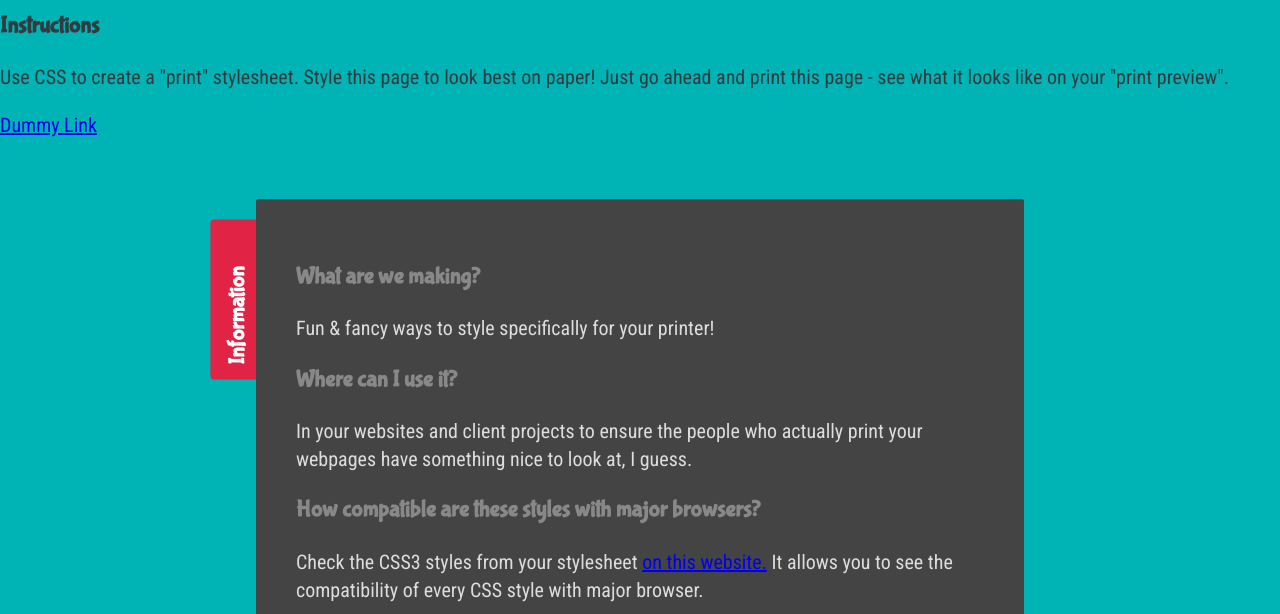
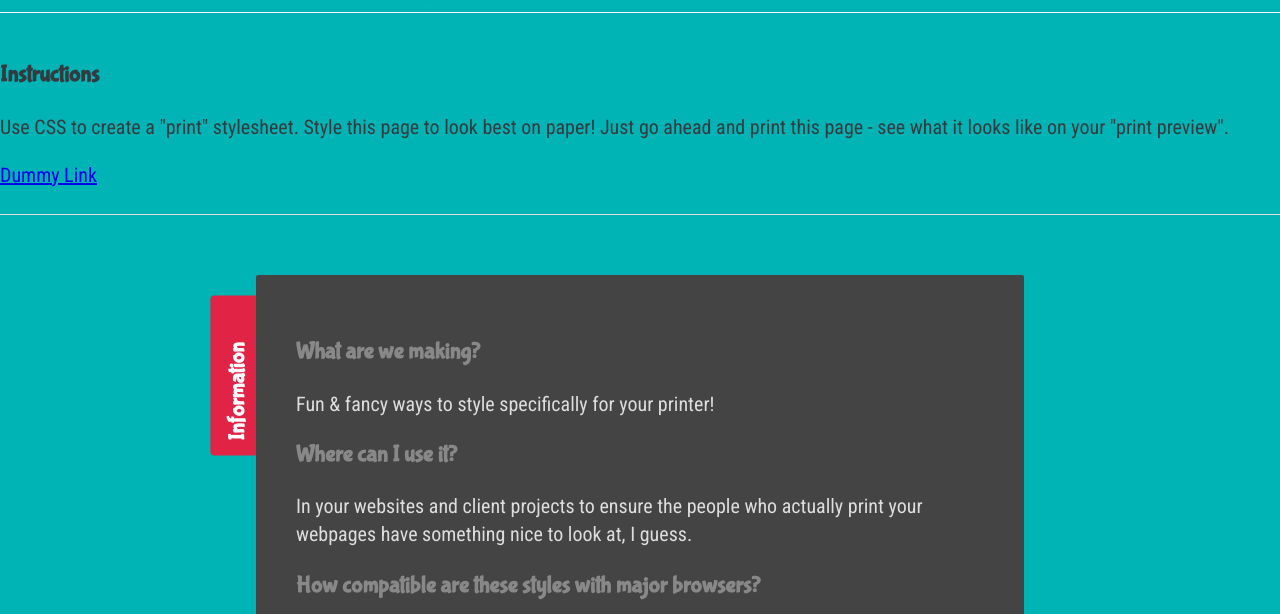
Before and after one commit to Anibalismo/CSSin30days, a plain HTML site: page 6 - Print Styles/index.html in a window 1280 px wide. Shown: the part 184-798 px from the top of the page. Drawn offline with Linux system fonts and the light colour scheme; a web font is replaced by a local one.

Commit message:
La section que tiene el padding bien estaba en los estilos para imprimir, pero debería estar en ambos?

```diff
--- a/_theme-styles/theme.css
+++ b/_theme-styles/theme.css
@@ -10,18 +10,6 @@ ESTILO DE LA PÁGINA
 
   body::before{
     background:none;
-  }
-
-  section, section:first-child::before {
-    border-top: 0px;
-    border-bottom: 0px;
-  }
-
-  section {
-    position: relative;
-    border-top: solid 1px #f9f9f9;
-    border-bottom: solid 1px #ddd;
-    padding: 25px 0;
   }
 
   h1, h1 small{
@@ -73,6 +61,24 @@ ESTILO DE LA PÁGINA
     font-size: 20px;
   }
 
+  section, section:first-child::before {
+    border-top: 0px;
+    border-bottom: 0px;
+  }
+
+  section {
+    position: relative;
+    border-top: solid 1px #f9f9f9;
+    border-bottom: solid 1px #ddd;
+    padding: 25px 0;
+  }
+}
+
+section {
+  position: relative;
+  border-top: solid 1px #f9f9f9;
+  border-bottom: solid 1px #ddd;
+  padding: 25px 0;
 }
 
 .sandbox, .info{
```
